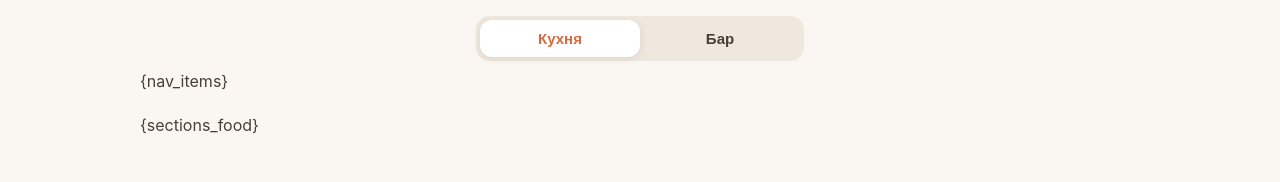
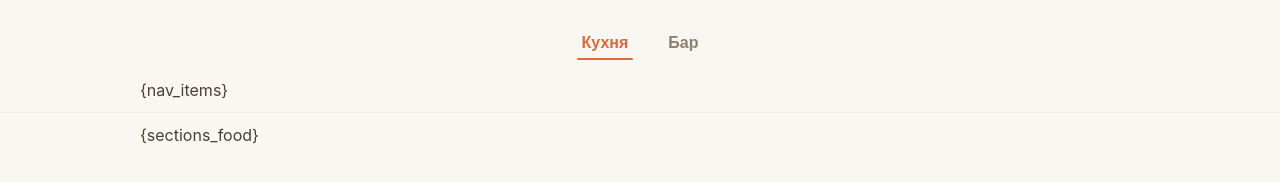
Before and after one commit to iiiiiiiiiix/rest-test, a plain HTML site: page template.html in a window 1280 px wide. Shown: the part 116-298 px from the top of the page. Drawn offline with Linux system fonts and the light colour scheme.

Commit message:
Update template.html

```diff
--- a/template.html
+++ b/template.html
@@ -14,6 +14,7 @@
             --text: #4a3f35;
             --nav-bg: #eee8de;
             --radius: 18px;
+            --inactive: #8c7f70;
         }
         html { scroll-behavior: smooth; }
         body { font-family: -apple-system, system-ui, sans-serif; margin: 0; background: var(--bg); color: var(--text); }
@@ -30,42 +31,53 @@
         .header-logo {
             width: 130px;
         }
+
         .sticky-header {
             position: sticky;
             top: 0;
             z-index: 100;
-            background: var(--bg);
-            padding-top: 10px;
+            /* background: var(--bg); */
+            background: rgba(250, 247, 242, 0.95);
+            backdrop-filter: blur(10px); /* Размытие в стиле iOS */
+            padding-top: 15px;
+            border-bottom: 1px solid rgba(235, 228, 216, 0.5);
         }
+
         .main-tabs {
             display: flex;
-            background: var(--nav-bg);
-            border-radius: 14px;
+            justify-content: center;
+            gap: 30px;
+            margin: 0 auto 15px auto;
+            padding: 5px 0;
             max-width: 320px;
-            margin: 0 auto 10px auto;
-            padding: 4px;
+        }
+        .main-tab {
+            position: relative;
+            padding: 8px 5px;
+            border: none;
+            background: transparent;
+            font-weight: 600;
+            font-size: 16px;
+            color: var(--inactive);
+            cursor: pointer;
+            transition: color 0.3s ease;
+        }
+        .main-tab.active {
+            color: var(--primary);
+            background: transparent;
+            box-shadow: none;
+        }
+        .main-tab.active::after {
+            content: '';
+            position: absolute;
+            bottom: 0;
+            left: 0;
+            width: 100%;
+            height: 2px;
+            background-color: var(--primary);
+            border-radius: 2px;
         }
 
-        .main-tab {
-            flex: 1;
-            padding: 10px 0;
-            border: none;
-            background: transparent;
-            border-radius: 12px;
-            font-weight: 700;
-            font-size: 15px;
-            color: var(--text);
-            cursor: pointer;
-            transition: all 0.3s ease;
-        }
-
-        .main-tab.active {
-            background: var(--white);
-            box-shadow: 0 2px 8px rgba(74, 63, 53, 0.1);
-            color: var(--primary);
-        }
-
-        /* У старого nav-scroller убираем липкость, он просто лежит внутри sticky-header */
         .nav-scroller {
             display: flex;
             overflow-x: auto;
```
